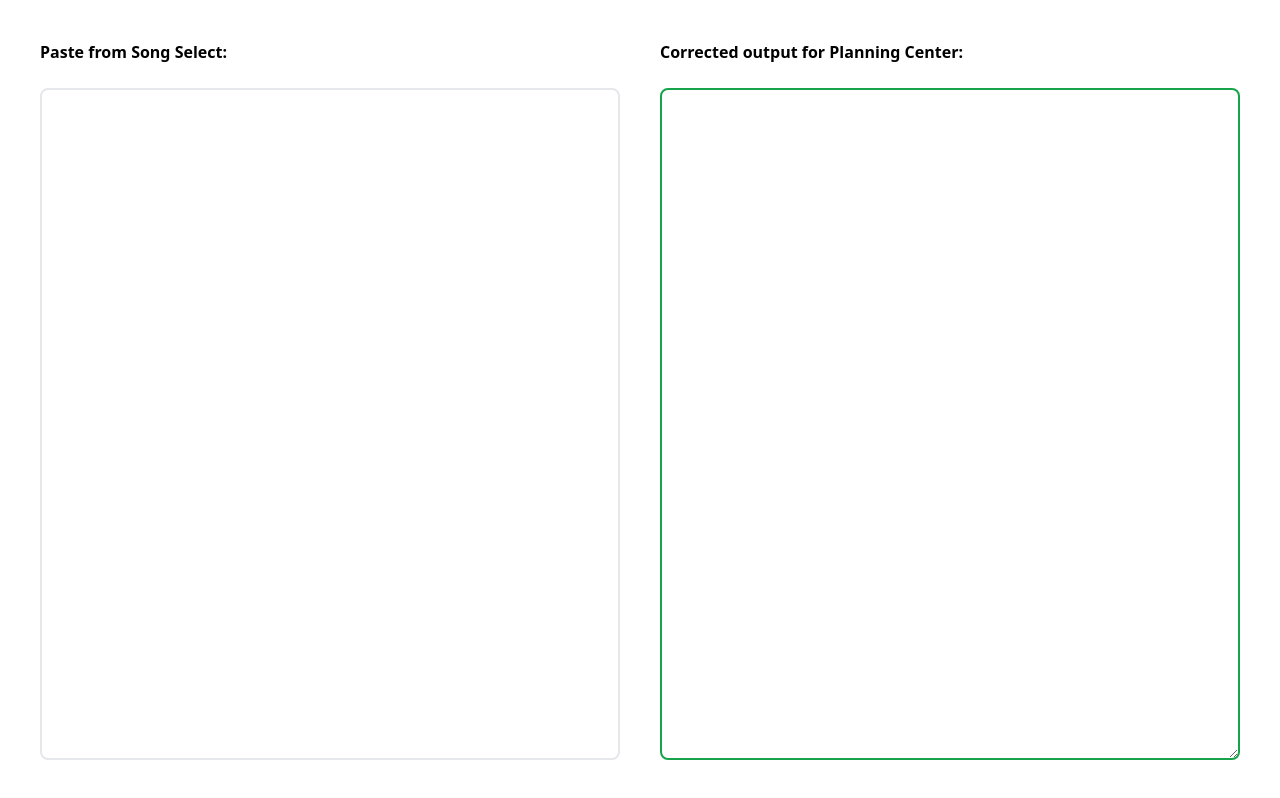
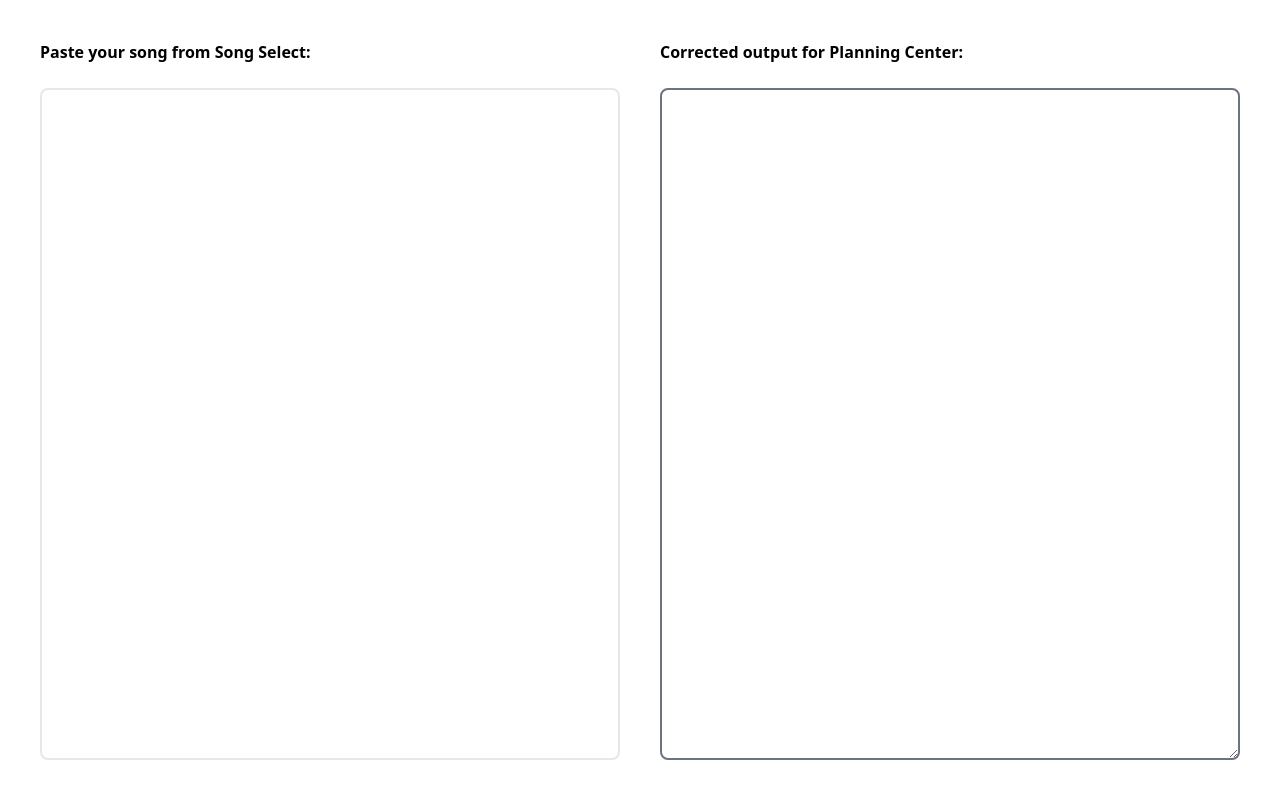
Before and after one commit to jchase/planningcenter-util, a Svelte app: page / in a window 1280 px wide. Built offline with nearby package versions, Linux system fonts and the light colour scheme.

Commit message:
First pass working utility

```diff
--- a/src/App.svelte
+++ b/src/App.svelte
@@ -1,15 +1,67 @@
 <script lang="ts">
+  let output = "";
+  let outputEl;
+  let showClipboardStatus = false;
+
+  function handleTranslateContent(event) {
+    const codeElements = event.target.querySelectorAll("code");
+    codeElements.forEach((code) => {
+      code.textContent = "[" + code.textContent + "]";
+    });
+    const content = event.target.innerText;
+    output = content;
+  }
+
+  function copyToClipboard() {
+    var el = document.createElement("textarea");
+    el.value = output;
+    el.setAttribute("readonly", "");
+    el.style.position = "absolute";
+    el.style.left = "-9999px";
+    document.body.appendChild(el);
+    var selected =
+      document.getSelection().rangeCount > 0
+        ? document.getSelection().getRangeAt(0)
+        : false;
+    el.select();
+    document.execCommand("copy");
+    document.body.removeChild(el);
+    if (selected) {
+      document.getSelection().removeAllRanges();
+      document.getSelection().addRange(selected);
+    }
+
+    outputEl.focus();
+    outputEl.select();
+
+    showClipboardStatus = true;
+    window.setTimeout(function () {
+      showClipboardStatus = false;
+    }, 2000);
+  }
 </script>
 
 <main class="p-10 h-screen">
   <div class="grid grid-cols-2 gap-10 h-full">
-    <p class="font-bold">Paste from Song Select:</p>
-    <p class="font-bold">Corrected output for Planning Center:</p>
+    <p class="font-bold">Paste your song from Song Select:</p>
+    <p class="font-bold">
+      Corrected output for Planning Center:
+      <span class:hidden={!showClipboardStatus} class="text-green-600"
+        >Copied to clipboard!</span
+      >
+    </p>
     <div
+      on:keyup={handleTranslateContent}
       contenteditable="true"
-      class="border-2 rounded-lg text-2xl font-bold"
+      class="border-2 rounded-lg text-2xl font-bold overflow-hidden outline-none"
     />
-    <textarea class="border-2 border-green-600 rounded-lg" />
+    <textarea
+      bind:this={outputEl}
+      bind:value={output}
+      on:click={copyToClipboard}
+      class="border-2 border-gray-500 rounded-lg outline-none"
+      class:border-green-500={showClipboardStatus}
+    />
   </div>
 </main>
 
```
